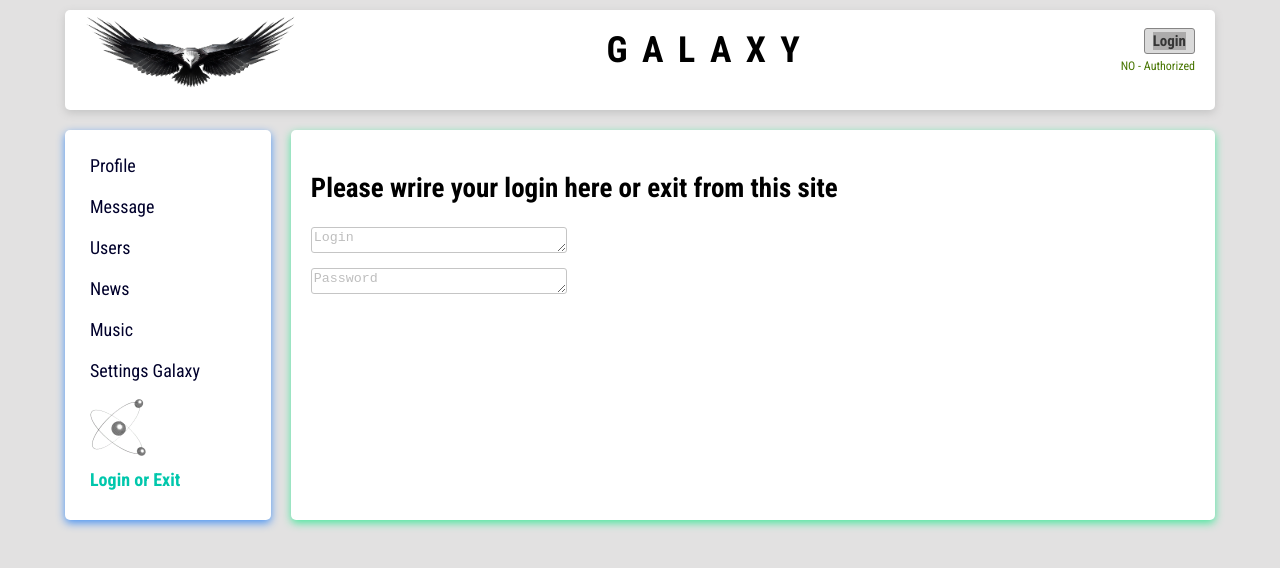
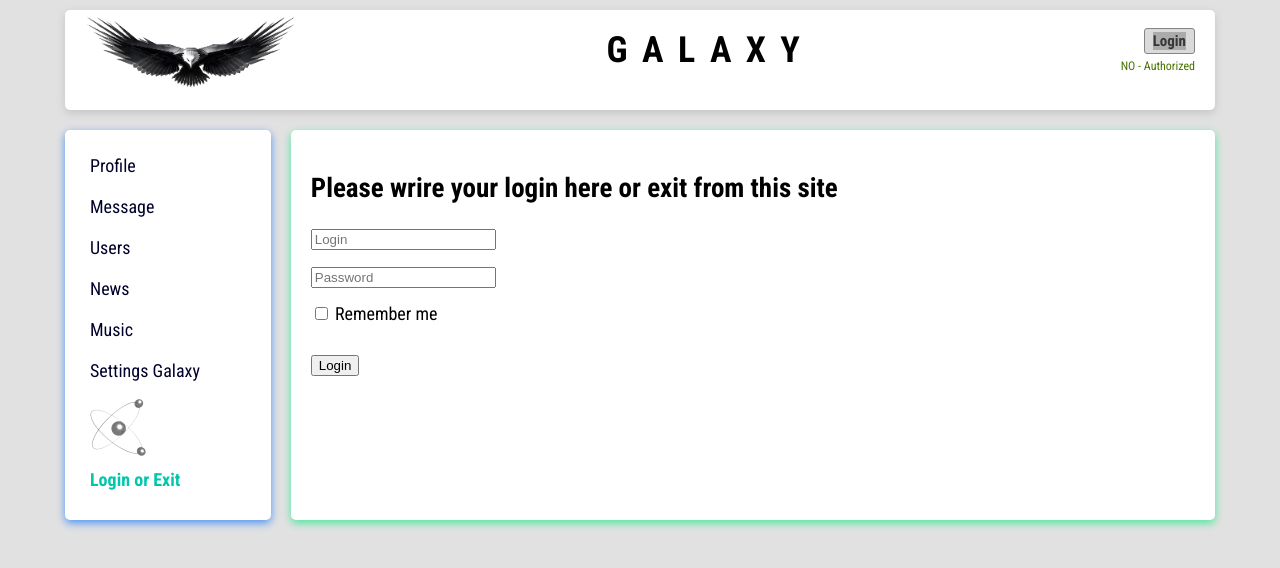
Before and after one commit to Kozirskiy/GALAXY, a React (Create React App) app: page /login in a window 1280 px wide. Shown: the top 568 px of the page. Built offline with nearby package versions, Linux system fonts and the light colour scheme; no server answers.

Commit message:
75 less is done

```diff
--- a/package.json
+++ b/package.json
@@ -15,6 +15,7 @@
     "react-router-dom": "^6.8.1",
     "react-scripts": "5.0.1",
     "redux": "^4.2.1",
+    "redux-form": "^8.3.10",
     "redux-thunk": "^2.4.2",
     "web-vitals": "^2.1.4",
     "webpack": "^5.75.0"
--- a/src/components/Login/Login.jsx
+++ b/src/components/Login/Login.jsx
@@ -1,23 +1,40 @@
 import React from "react";
 import s from './Login.module.css';
+import { reduxForm, Field } from 'redux-form';
 
 
-const Login = (props) => {
+const LoginForm = (props) => {
     return (
         <div className={s.contentBlock}>
             <h1>Please wrire your login here or exit from this site</h1>
-            <div className={s.wrapperLoginBox}>
-                <textarea name="" id="" cols="30" rows="10">
-                    Login
-                </textarea>
-                <textarea name="" id="" cols="30" rows="10">
-                    Password
-                </textarea>
-            </div>
-
+            <form onSubmit={props.handleSubmit} >
+                <div>
+                    <Field placeholder={'Login' } name={'login'} component={'input'}/>
+                </div>
+                <div>
+                    <Field placeholder={'Password'} name={'password'} component={'input'}/>
+                </div>
+                <div>
+                    <Field component={'input'} name={'rememberMe'} type={'checkbox'}/> Remember me
+                </div>
+                <div>
+                    <button>Login</button>
+                </div>
+            </form>
         </div>
 
     )
 };
+const LoginReduxForm = reduxForm ({ form: 'login' })(LoginForm)
+
+const Login = (props) => {
+    const onSubmit = (formData) => {
+        console.log(formData)
+    }
+
+    return(
+        <LoginReduxForm onSubmit={onSubmit}/>
+    )
+}
 
 export default Login;
--- a/src/components/Login/Login.module.css
+++ b/src/components/Login/Login.module.css
@@ -17,4 +17,8 @@
 .wrapperLoginBox {
     display: flex;
     flex-direction: column;
+    margin-top: 30px;
 }
+form input {
+    margin-bottom: 15px;
+}
--- a/src/redux/redux-store.js
+++ b/src/redux/redux-store.js
@@ -4,12 +4,14 @@
 import usersREDUCER from "./usersREDUCER";
 import authREDUCER from "./authREDUCER";
 import thunkMiddleware from 'redux-thunk';
+import { reducer as formReducer } from 'redux-form'
 
 let reducers = combineReducers({
     postPAGE: postREDUCER,
     messagePAGE: messageREDUCER,
     usersPAGE: usersREDUCER,
-    auth: authREDUCER
+    auth: authREDUCER,
+    form: formReducer
 });
 
 let store = legacy_createStore(reducers, applyMiddleware(thunkMiddleware));
```
Also changed, not shown: 1 other file (tests, documents, lock files or other folders).
